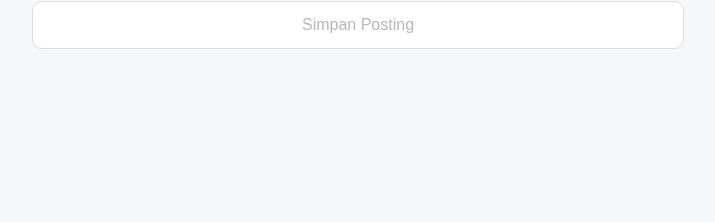
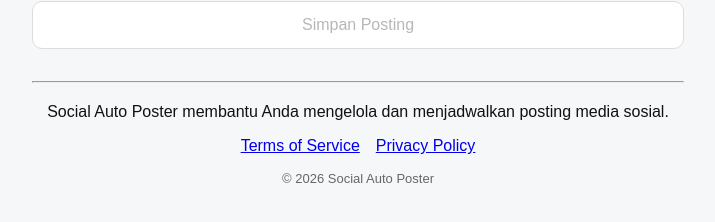
Before and after one commit to adinegara42-hub/social-auto-poster, a Next.js app: page / in a window 1280 px wide. Shown: the part 914-1136 px from the top of the page, without its empty margins (282-997 px from the left). Before the commit the page ends 987 px from the top, so only its background shows below. Built offline with nearby package versions, Linux system fonts and the light colour scheme; no server answers; the database is empty.

Commit message:
Update page.js

```diff
--- a/app/page.js
+++ b/app/page.js
@@ -264,6 +264,28 @@
           </p>
         )}
       </form>
+          <hr style={{ marginTop: 32, marginBottom: 20 }} />
+
+<footer style={{ textAlign: "center", paddingBottom: 24 }}>
+  <p>
+    Social Auto Poster membantu Anda mengelola dan menjadwalkan
+    posting media sosial.
+  </p>
+
+  <p>
+    <a href="/terms" style={{ marginRight: 16 }}>
+      Terms of Service
+    </a>
+
+    <a href="/privacy">
+      Privacy Policy
+    </a>
+  </p>
+
+  <p style={{ fontSize: 13, color: "#666" }}>
+    © 2026 Social Auto Poster
+  </p>
+</footer>
     </main>
   );
 }
```
